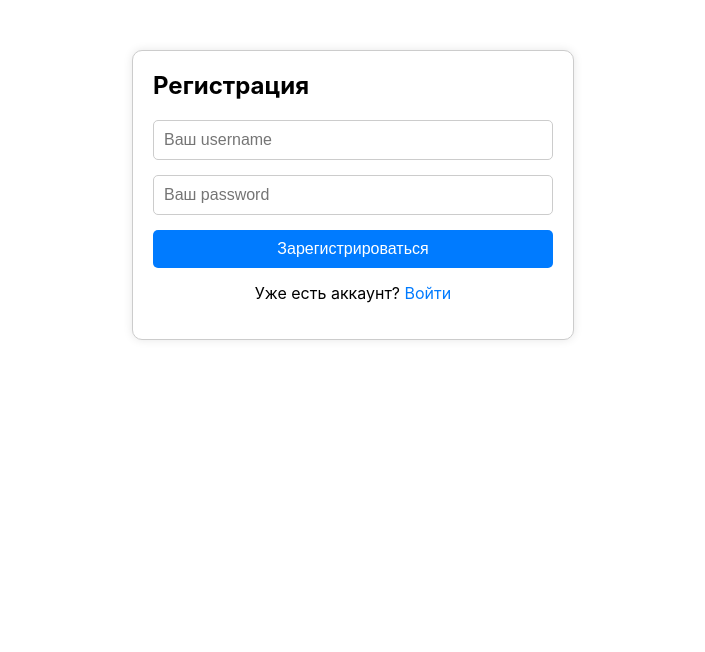
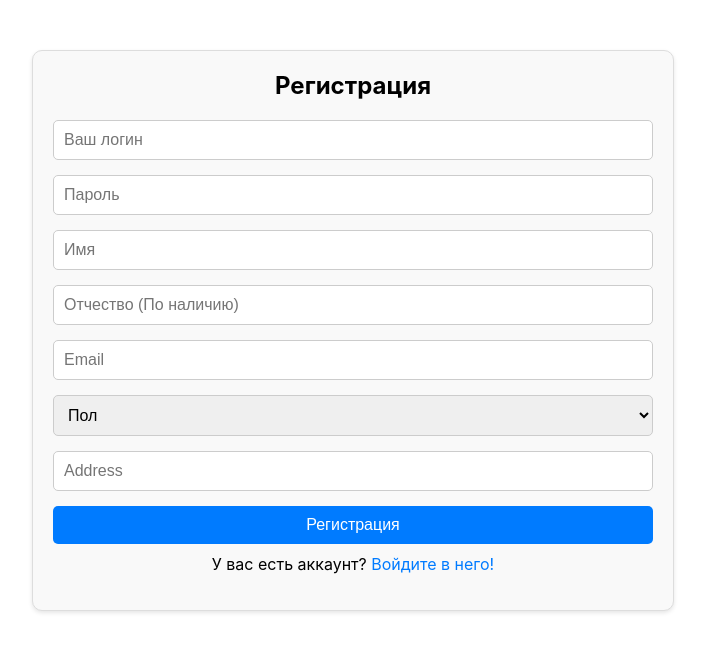
Before and after one commit to Nikitmen/ForKyrshWork2024, a React (Create React App) app in the folder Kyrsh/rect/kyrs-work/: page /register in a window 1280 px wide. Shown: the top 652 px of the page, without its empty margins (287-992 px from the left). Built offline with nearby package versions, Linux system fonts and the light colour scheme.

Commit message:
Front+SQL+Back

```diff
--- /dev/null
+++ b/Kyrsh/rect/kyrs-work/src/pages/AddProduct.css
@@ -0,0 +1,66 @@
+.auth-container {
+    max-width: 600px;
+    margin: 50px auto;
+    padding: 20px;
+    border: 1px solid #ddd;
+    border-radius: 10px;
+    background-color: #f9f9f9;
+    box-shadow: 0 2px 4px rgba(0, 0, 0, 0.1);
+  }
+
+  .auth-container h2 {
+    margin-bottom: 20px;
+    text-align: center;
+  }
+
+  .auth-form {
+    display: flex;
+    flex-direction: column;
+  }
+
+  .auth-input {
+    padding: 10px;
+    margin-bottom: 15px;
+    border: 1px solid #ccc;
+    border-radius: 5px;
+    font-size: 16px;
+  }
+
+  .auth-input:focus {
+    outline: none;
+    border-color: #007bff;
+  }
+
+  .auth-button {
+    padding: 10px;
+    background-color: #007bff;
+    color: white;
+    border: none;
+    border-radius: 5px;
+    cursor: pointer;
+    font-size: 16px;
+  }
+
+  .auth-button:hover {
+    background-color: #0056b3;
+  }
+
+  .auth-message {
+    margin-top: 20px;
+    text-align: center;
+    color: red;
+  }
+
+  .auth-switch {
+    margin-top: 10px;
+    text-align: center;
+  }
+
+  .auth-switch a {
+    color: #007bff;
+    text-decoration: none;
+  }
+
+  .auth-switch a:hover {
+    text-decoration: underline;
+  }
--- a/Kyrsh/rect/kyrs-work/src/pages/AddProduct.js
+++ b/Kyrsh/rect/kyrs-work/src/pages/AddProduct.js
@@ -1,6 +1,6 @@
 import React, { useState, useEffect } from 'react';
 import { useNavigate } from 'react-router-dom';
-import './Auth.css';
+import './AddProduct.css';
 
 const AddProduct = () => {
   const [name, setName] = useState('');
--- a/Kyrsh/rect/kyrs-work/src/pages/Auth.css
+++ b/Kyrsh/rect/kyrs-work/src/pages/Auth.css
@@ -54,3 +54,70 @@
 .auth-switch a:hover {
   text-decoration: underline;
 }
+
+.auth-container {
+  max-width: 600px;
+  margin: 50px auto;
+  padding: 20px;
+  border: 1px solid #ddd;
+  border-radius: 10px;
+  background-color: #f9f9f9;
+  box-shadow: 0 2px 4px rgba(0, 0, 0, 0.1);
+}
+
+.auth-container h2 {
+  margin-bottom: 20px;
+  text-align: center;
+}
+
+.auth-form {
+  display: flex;
+  flex-direction: column;
+}
+
+.auth-input {
+  padding: 10px;
+  margin-bottom: 15px;
+  border: 1px solid #ccc;
+  border-radius: 5px;
+  font-size: 16px;
+}
+
+.auth-input:focus {
+  outline: none;
+  border-color: #007bff;
+}
+
+.auth-button {
+  padding: 10px;
+  background-color: #007bff;
+  color: white;
+  border: none;
+  border-radius: 5px;
+  cursor: pointer;
+  font-size: 16px;
+}
+
+.auth-button:hover {
+  background-color: #0056b3;
+}
+
+.auth-message {
+  margin-top: 20px;
+  text-align: center;
+  color: red;
+}
+
+.auth-switch {
+  margin-top: 10px;
+  text-align: center;
+}
+
+.auth-switch a {
+  color: #007bff;
+  text-decoration: none;
+}
+
+.auth-switch a:hover {
+  text-decoration: underline;
+}
--- a/Kyrsh/rect/kyrs-work/src/pages/Login.js
+++ b/Kyrsh/rect/kyrs-work/src/pages/Login.js
@@ -20,7 +20,7 @@ const Login = () => {
     if (data.status === 'success') {
       setMessage('Login successful!');
       localStorage.setItem('user', JSON.stringify(data.user));
-      navigate('/profile'); // Редирект на страницу профиля
+      navigate('/profile');
     } else {
       setMessage(`Error: ${data.message}`);
     }
@@ -32,14 +32,14 @@ const Login = () => {
       <form onSubmit={handleSubmit} className="auth-form">
         <input
           type="text"
-          placeholder="Ваш username"
+          placeholder="Логин"
           value={username}
           onChange={(e) => setUsername(e.target.value)}
           className="auth-input"
         />
         <input
           type="password"
-          placeholder="Ваш password"
+          placeholder="Пароль"
           value={password}
           onChange={(e) => setPassword(e.target.value)}
           className="auth-input"
--- a/Kyrsh/rect/kyrs-work/src/pages/Profile.js
+++ b/Kyrsh/rect/kyrs-work/src/pages/Profile.js
@@ -23,7 +23,9 @@ const Profile = () => {
             <div className="pr">
                 <div className="profile-container">
                     <h2>Ваш профиль</h2>
-                    <p><strong>Здраствуйте,</strong> {user.username}</p>
+                    <p><strong>Здравствуйте, {user.full_name}!</strong></p>
+                    <p><strong>Ваш логин:</strong> {user.username}</p>
+                    <p><strong>Ваш email:</strong> {user.email}</p>
                     <button onClick={handleLogout} className="logout-button">Выйти</button>
                 </div>
             </div>
--- a/Kyrsh/rect/kyrs-work/src/pages/Register.js
+++ b/Kyrsh/rect/kyrs-work/src/pages/Register.js
@@ -5,6 +5,11 @@ import './Auth.css';
 const Register = () => {
   const [username, setUsername] = useState('');
   const [password, setPassword] = useState('');
+  const [firstName, setFirstName] = useState('');
+  const [middleName, setMiddleName] = useState('');
+  const [email, setEmail] = useState('');
+  const [gender, setGender] = useState('');
+  const [address, setAddress] = useState('');
   const [message, setMessage] = useState('');
   const navigate = useNavigate();
 
@@ -13,13 +18,23 @@ const Register = () => {
     const response = await fetch('http://localhost/register.php', {
       method: 'POST',
       headers: { 'Content-Type': 'application/json' },
-      body: JSON.stringify({ username, password }),
+      body: JSON.stringify({
+        username,
+        password,
+        firstName,
+        middleName,
+        email,
+        gender,
+        address,
+      }),
     });
     const data = await response.json();
 
     if (data.status === 'success') {
-      setMessage('Registration successful!');
-      navigate('/login'); // Редирект на страницу логина
+      setMessage('Регистрация Удачная! Пересылка на страницу входа...');
+      setTimeout(() => {
+        navigate('/login');
+      }, 2000);
     } else {
       setMessage(`Error: ${data.message}`);
     }
@@ -31,23 +46,66 @@ const Register = () => {
       <form onSubmit={handleSubmit} className="auth-form">
         <input
           type="text"
-          placeholder="Ваш username"
+          placeholder="Ваш логин"
           value={username}
           onChange={(e) => setUsername(e.target.value)}
           className="auth-input"
+          required
         />
         <input
           type="password"
-          placeholder="Ваш password"
+          placeholder="Пароль"
           value={password}
           onChange={(e) => setPassword(e.target.value)}
           className="auth-input"
+          required
         />
-        <button type="submit" className="auth-button">Зарегистрироваться</button>
+        <input
+          type="text"
+          placeholder="Имя"
+          value={firstName}
+          onChange={(e) => setFirstName(e.target.value)}
+          className="auth-input"
+          required
+        />
+        <input
+          type="text"
+          placeholder="Отчество (По наличию)"
+          value={middleName}
+          onChange={(e) => setMiddleName(e.target.value)}
+          className="auth-input"
+        />
+        <input
+          type="email"
+          placeholder="Email"
+          value={email}
+          onChange={(e) => setEmail(e.target.value)}
+          className="auth-input"
+          required
+        />
+        <select
+          value={gender}
+          onChange={(e) => setGender(e.target.value)}
+          className="auth-input"
+          required
+        >
+          <option value="">Пол</option>
+          <option value="male">М</option>
+          <option value="female">Ж</option>
+        </select>
+        <input
+          type="text"
+          placeholder="Address"
+          value={address}
+          onChange={(e) => setAddress(e.target.value)}
+          className="auth-input"
+          required
+        />
+        <button type="submit" className="auth-button">Регистрация</button>
       </form>
       {message && <p className="auth-message">{message}</p>}
       <p className="auth-switch">
-        Уже есть аккаунт? <Link to="/login">Войти</Link>
+        У вас есть аккаунт? <Link to="/login">Войдите в него!</Link>
       </p>
     </div>
   );
```
Also changed, not shown: 2 other files (tests, documents, lock files or other folders). Lines whose indentation alone changed are shown as unchanged.
